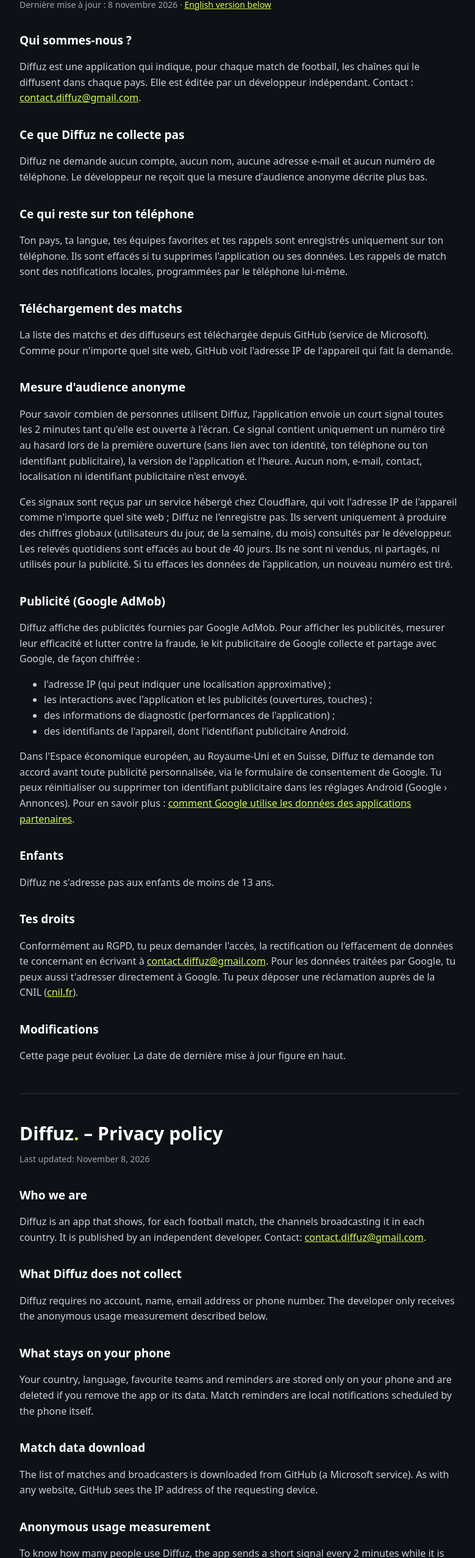
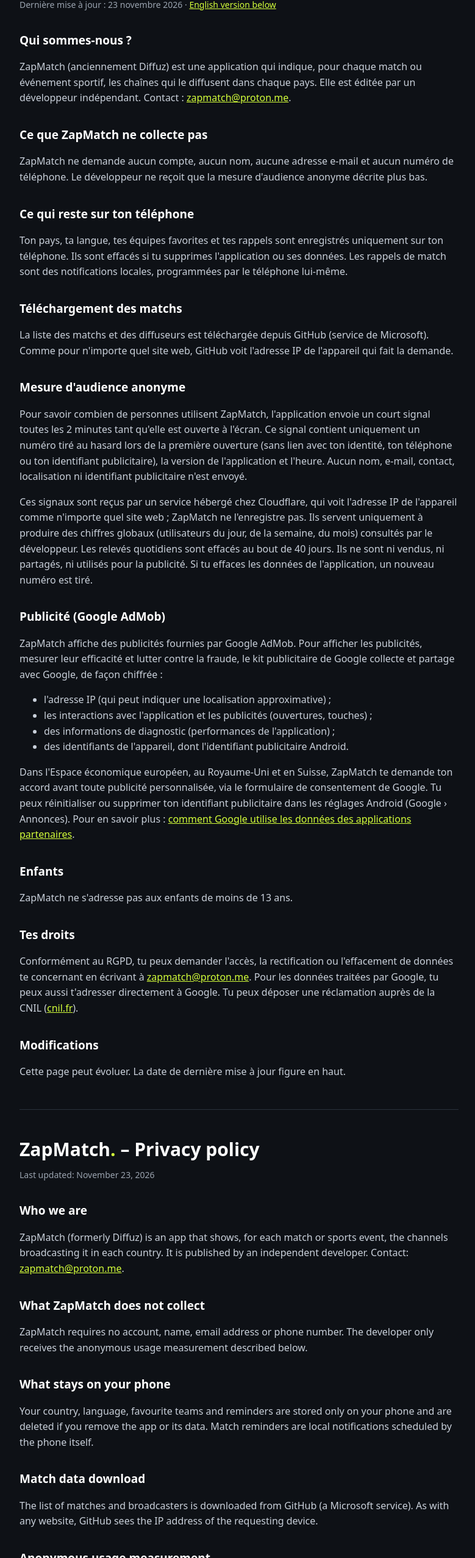
Before and after one commit to addam95i/diffuz-data, a plain HTML site: page docs/confidentialite.html in a window 1280 px wide. Shown: the part 84-2639 px from the top of the page at 61% size, without its empty margins (248-1027 px from the left). Drawn offline with Linux system fonts and the light colour scheme.

Commit message:
Update confidentialite.html

```diff
--- a/docs/confidentialite.html
+++ b/docs/confidentialite.html
@@ -3,7 +3,7 @@
 <head>
 <meta charset="utf-8">
 <meta name="viewport" content="width=device-width, initial-scale=1">
-<title>Diffuz – Politique de confidentialité</title>
+<title>ZapMatch – Politique de confidentialité</title>
 <style>
   body { margin: 0; background: #0E1116; color: #E6E9EE; font: 16px/1.6 system-ui, -apple-system, "Segoe UI", Roboto, sans-serif; }
   main { max-width: 720px; margin: 0 auto; padding: 32px 18px 64px; }
@@ -18,14 +18,14 @@
 </head>
 <body>
 <main>
-  <h1>Diffuz<span>.</span> – Politique de confidentialité</h1>
-  <p class="muted">Dernière mise à jour : 8 novembre 2026 · <a href="#en">English version below</a></p>
+  <h1>ZapMatch<span>.</span> – Politique de confidentialité</h1>
+  <p class="muted">Dernière mise à jour : 23 novembre 2026 · <a href="#en">English version below</a></p>
 
   <h2>Qui sommes-nous ?</h2>
-  <p>Diffuz est une application qui indique, pour chaque match de football, les chaînes qui le diffusent dans chaque pays. Elle est éditée par un développeur indépendant. Contact : <a href="mailto:contact.diffuz@gmail.com">contact.diffuz@gmail.com</a>.</p>
+  <p>ZapMatch (anciennement Diffuz) est une application qui indique, pour chaque match ou événement sportif, les chaînes qui le diffusent dans chaque pays. Elle est éditée par un développeur indépendant. Contact : <a href="mailto:zapmatch@proton.me">zapmatch@proton.me</a>.</p>
 
-  <h2>Ce que Diffuz ne collecte pas</h2>
-  <p>Diffuz ne demande aucun compte, aucun nom, aucune adresse e-mail et aucun numéro de téléphone. Le développeur ne reçoit que la mesure d'audience anonyme décrite plus bas.</p>
+  <h2>Ce que ZapMatch ne collecte pas</h2>
+  <p>ZapMatch ne demande aucun compte, aucun nom, aucune adresse e-mail et aucun numéro de téléphone. Le développeur ne reçoit que la mesure d'audience anonyme décrite plus bas.</p>
 
   <h2>Ce qui reste sur ton téléphone</h2>
   <p>Ton pays, ta langue, tes équipes favorites et tes rappels sont enregistrés uniquement sur ton téléphone. Ils sont effacés si tu supprimes l'application ou ses données. Les rappels de match sont des notifications locales, programmées par le téléphone lui-même.</p>
@@ -34,37 +34,37 @@
   <p>La liste des matchs et des diffuseurs est téléchargée depuis GitHub (service de Microsoft). Comme pour n'importe quel site web, GitHub voit l'adresse IP de l'appareil qui fait la demande.</p>
 
   <h2>Mesure d'audience anonyme</h2>
-  <p>Pour savoir combien de personnes utilisent Diffuz, l'application envoie un court signal toutes les 2 minutes tant qu'elle est ouverte à l'écran. Ce signal contient uniquement un numéro tiré au hasard lors de la première ouverture (sans lien avec ton identité, ton téléphone ou ton identifiant publicitaire), la version de l'application et l'heure. Aucun nom, e-mail, contact, localisation ni identifiant publicitaire n'est envoyé.</p>
-  <p>Ces signaux sont reçus par un service hébergé chez Cloudflare, qui voit l'adresse IP de l'appareil comme n'importe quel site web ; Diffuz ne l'enregistre pas. Ils servent uniquement à produire des chiffres globaux (utilisateurs du jour, de la semaine, du mois) consultés par le développeur. Les relevés quotidiens sont effacés au bout de 40 jours. Ils ne sont ni vendus, ni partagés, ni utilisés pour la publicité. Si tu effaces les données de l'application, un nouveau numéro est tiré.</p>
+  <p>Pour savoir combien de personnes utilisent ZapMatch, l'application envoie un court signal toutes les 2 minutes tant qu'elle est ouverte à l'écran. Ce signal contient uniquement un numéro tiré au hasard lors de la première ouverture (sans lien avec ton identité, ton téléphone ou ton identifiant publicitaire), la version de l'application et l'heure. Aucun nom, e-mail, contact, localisation ni identifiant publicitaire n'est envoyé.</p>
+  <p>Ces signaux sont reçus par un service hébergé chez Cloudflare, qui voit l'adresse IP de l'appareil comme n'importe quel site web ; ZapMatch ne l'enregistre pas. Ils servent uniquement à produire des chiffres globaux (utilisateurs du jour, de la semaine, du mois) consultés par le développeur. Les relevés quotidiens sont effacés au bout de 40 jours. Ils ne sont ni vendus, ni partagés, ni utilisés pour la publicité. Si tu effaces les données de l'application, un nouveau numéro est tiré.</p>
   <h2>Publicité (Google AdMob)</h2>
-  <p>Diffuz affiche des publicités fournies par Google AdMob. Pour afficher les publicités, mesurer leur efficacité et lutter contre la fraude, le kit publicitaire de Google collecte et partage avec Google, de façon chiffrée :</p>
+  <p>ZapMatch affiche des publicités fournies par Google AdMob. Pour afficher les publicités, mesurer leur efficacité et lutter contre la fraude, le kit publicitaire de Google collecte et partage avec Google, de façon chiffrée :</p>
   <ul>
     <li>l'adresse IP (qui peut indiquer une localisation approximative) ;</li>
     <li>les interactions avec l'application et les publicités (ouvertures, touches) ;</li>
     <li>des informations de diagnostic (performances de l'application) ;</li>
     <li>des identifiants de l'appareil, dont l'identifiant publicitaire Android.</li>
   </ul>
-  <p>Dans l'Espace économique européen, au Royaume-Uni et en Suisse, Diffuz te demande ton accord avant toute publicité personnalisée, via le formulaire de consentement de Google. Tu peux réinitialiser ou supprimer ton identifiant publicitaire dans les réglages Android (Google › Annonces). Pour en savoir plus : <a href="https://policies.google.com/technologies/partner-sites?hl=fr">comment Google utilise les données des applications partenaires</a>.</p>
+  <p>Dans l'Espace économique européen, au Royaume-Uni et en Suisse, ZapMatch te demande ton accord avant toute publicité personnalisée, via le formulaire de consentement de Google. Tu peux réinitialiser ou supprimer ton identifiant publicitaire dans les réglages Android (Google › Annonces). Pour en savoir plus : <a href="https://policies.google.com/technologies/partner-sites?hl=fr">comment Google utilise les données des applications partenaires</a>.</p>
 
   <h2>Enfants</h2>
-  <p>Diffuz ne s'adresse pas aux enfants de moins de 13 ans.</p>
+  <p>ZapMatch ne s'adresse pas aux enfants de moins de 13 ans.</p>
 
   <h2>Tes droits</h2>
-  <p>Conformément au RGPD, tu peux demander l'accès, la rectification ou l'effacement de données te concernant en écrivant à <a href="mailto:contact.diffuz@gmail.com">contact.diffuz@gmail.com</a>. Pour les données traitées par Google, tu peux aussi t'adresser directement à Google. Tu peux déposer une réclamation auprès de la CNIL (<a href="https://www.cnil.fr">cnil.fr</a>).</p>
+  <p>Conformément au RGPD, tu peux demander l'accès, la rectification ou l'effacement de données te concernant en écrivant à <a href="mailto:zapmatch@proton.me">zapmatch@proton.me</a>. Pour les données traitées par Google, tu peux aussi t'adresser directement à Google. Tu peux déposer une réclamation auprès de la CNIL (<a href="https://www.cnil.fr">cnil.fr</a>).</p>
 
   <h2>Modifications</h2>
   <p>Cette page peut évoluer. La date de dernière mise à jour figure en haut.</p>
 
   <hr>
 
-  <h1 id="en">Diffuz<span>.</span> – Privacy policy</h1>
-  <p class="muted">Last updated: November 8, 2026</p>
+  <h1 id="en">ZapMatch<span>.</span> – Privacy policy</h1>
+  <p class="muted">Last updated: November 23, 2026</p>
 
   <h2>Who we are</h2>
-  <p>Diffuz is an app that shows, for each football match, the channels broadcasting it in each country. It is published by an independent developer. Contact: <a href="mailto:contact.diffuz@gmail.com">contact.diffuz@gmail.com</a>.</p>
+  <p>ZapMatch (formerly Diffuz) is an app that shows, for each match or sports event, the channels broadcasting it in each country. It is published by an independent developer. Contact: <a href="mailto:zapmatch@proton.me">zapmatch@proton.me</a>.</p>
 
-  <h2>What Diffuz does not collect</h2>
-  <p>Diffuz requires no account, name, email address or phone number. The developer only receives the anonymous usage measurement described below.</p>
+  <h2>What ZapMatch does not collect</h2>
+  <p>ZapMatch requires no account, name, email address or phone number. The developer only receives the anonymous usage measurement described below.</p>
 
   <h2>What stays on your phone</h2>
   <p>Your country, language, favourite teams and reminders are stored only on your phone and are deleted if you remove the app or its data. Match reminders are local notifications scheduled by the phone itself.</p>
@@ -73,17 +73,17 @@
   <p>The list of matches and broadcasters is downloaded from GitHub (a Microsoft service). As with any website, GitHub sees the IP address of the requesting device.</p>
 
   <h2>Anonymous usage measurement</h2>
-  <p>To know how many people use Diffuz, the app sends a short signal every 2 minutes while it is open on screen. It contains only a random number generated when the app is first opened (not linked to your identity, your phone or your advertising ID), the app version and the time. No name, email, contacts, location or advertising ID is sent.</p>
-  <p>These signals are received by a service hosted by Cloudflare, which sees the device's IP address like any website; Diffuz does not store it. They are used only to produce overall figures (daily, weekly and monthly users) viewed by the developer. Daily records are deleted after 40 days. They are not sold, shared or used for advertising. If you clear the app's data, a new random number is generated.</p>
+  <p>To know how many people use ZapMatch, the app sends a short signal every 2 minutes while it is open on screen. It contains only a random number generated when the app is first opened (not linked to your identity, your phone or your advertising ID), the app version and the time. No name, email, contacts, location or advertising ID is sent.</p>
+  <p>These signals are received by a service hosted by Cloudflare, which sees the device's IP address like any website; ZapMatch does not store it. They are used only to produce overall figures (daily, weekly and monthly users) viewed by the developer. Daily records are deleted after 40 days. They are not sold, shared or used for advertising. If you clear the app's data, a new random number is generated.</p>
   <h2>Advertising (Google AdMob)</h2>
-  <p>Diffuz shows ads provided by Google AdMob. To serve ads, measure them and prevent fraud, Google's ads SDK collects and shares with Google, encrypted in transit: IP address (which may indicate approximate location), app and ad interactions, diagnostic information, and device identifiers including the Android advertising ID.</p>
-  <p>In the European Economic Area, the UK and Switzerland, Diffuz asks for your consent before any personalised ads, using Google's consent form. You can reset or delete your advertising ID in Android settings (Google › Ads). Learn more: <a href="https://policies.google.com/technologies/partner-sites">how Google uses data from partner apps</a>.</p>
+  <p>ZapMatch shows ads provided by Google AdMob. To serve ads, measure them and prevent fraud, Google's ads SDK collects and shares with Google, encrypted in transit: IP address (which may indicate approximate location), app and ad interactions, diagnostic information, and device identifiers including the Android advertising ID.</p>
+  <p>In the European Economic Area, the UK and Switzerland, ZapMatch asks for your consent before any personalised ads, using Google's consent form. You can reset or delete your advertising ID in Android settings (Google › Ads). Learn more: <a href="https://policies.google.com/technologies/partner-sites">how Google uses data from partner apps</a>.</p>
 
   <h2>Children</h2>
-  <p>Diffuz is not directed at children under 13.</p>
+  <p>ZapMatch is not directed at children under 13.</p>
 
   <h2>Your rights</h2>
-  <p>Under the GDPR you can request access to, correction or deletion of data about you by writing to <a href="mailto:contact.diffuz@gmail.com">contact.diffuz@gmail.com</a>. For data processed by Google, you can also contact Google directly. You can lodge a complaint with your data protection authority.</p>
+  <p>Under the GDPR you can request access to, correction or deletion of data about you by writing to <a href="mailto:zapmatch@proton.me">zapmatch@proton.me</a>. For data processed by Google, you can also contact Google directly. You can lodge a complaint with your data protection authority.</p>
 </main>
 </body>
 </html>
```
